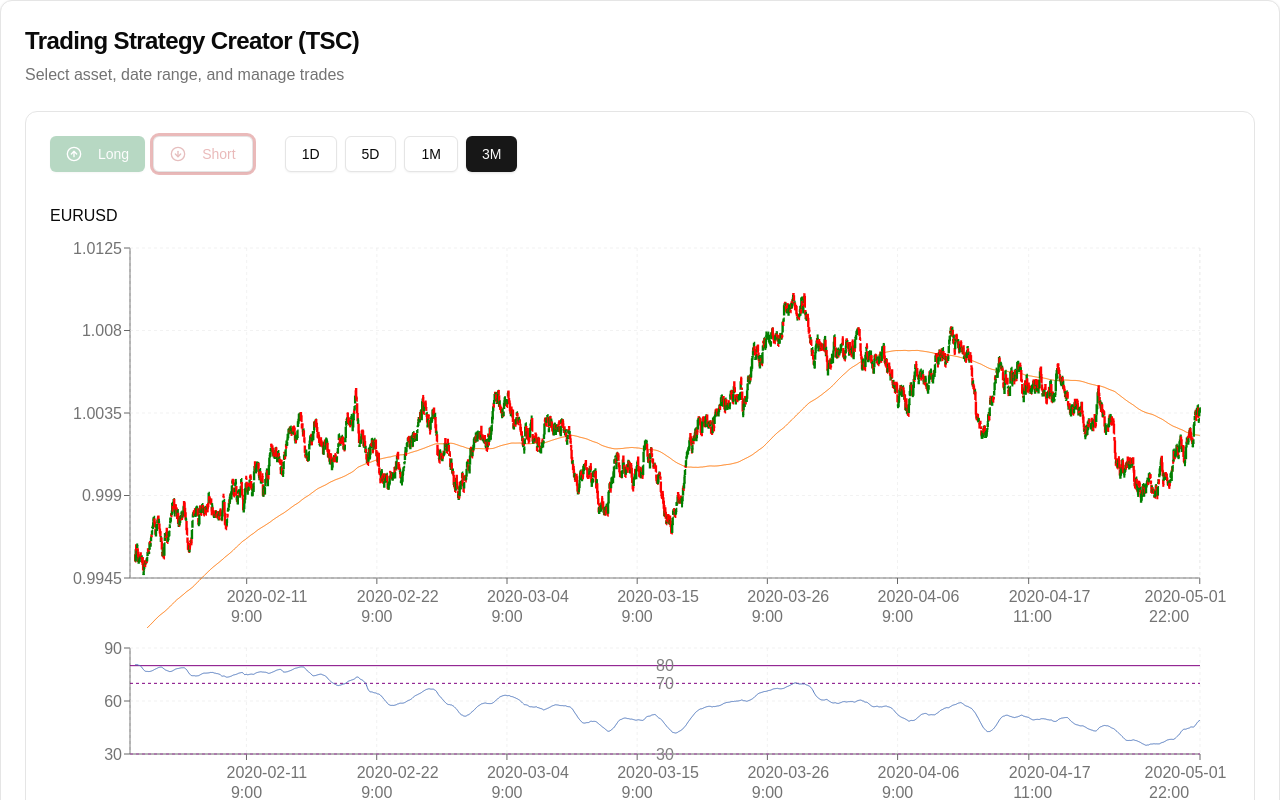
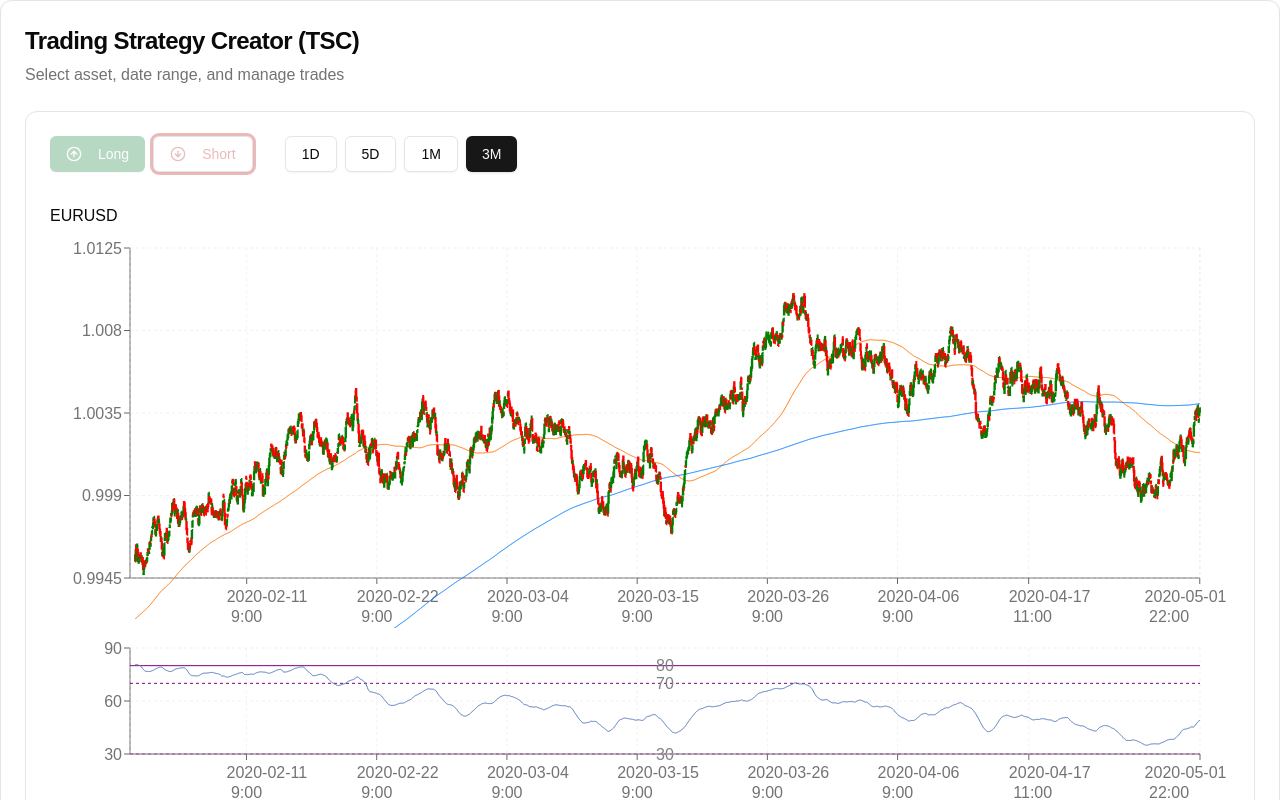
Before and after one commit to jkim1708/EvoTraderDemo, a Next.js app in the folder my-app/: page / in a window 1280 px wide. Shown: the top 800 px of the page. Built offline with nearby package versions, Linux system fonts and the light colour scheme.

Commit message:
adds second sma

```diff
--- a/my-app/components/enhanced-trading-asset-viewer.tsx
+++ b/my-app/components/enhanced-trading-asset-viewer.tsx
@@ -159,6 +159,7 @@ const EnhancedTradingAssetViewer = observer(() => {
                 lowHigh: [number, number],
                 openClose: [string, string],
                 movingAverage: string,
+                movingAverage50: string,
                 rsi: string
             }[] = [];
 
@@ -172,6 +173,7 @@ const EnhancedTradingAssetViewer = observer(() => {
                 lowHigh: [number, number],
                 openClose: [number, number],
                 movingAverage: string,
+                movingAverage50: string,
                 rsi: string
             }[] = [];
             let currentStartTime: Date | null = null;
@@ -204,6 +206,7 @@ const EnhancedTradingAssetViewer = observer(() => {
                         lowHigh: [low, high],
                         openClose: [open, close],
                         movingAverage: '',
+                        movingAverage50: '',
                         rsi: ''
                     });
 
@@ -258,17 +261,33 @@ const EnhancedTradingAssetViewer = observer(() => {
     }
 
     function attachMovingAverageData(data: CandleStickChart[]): CandleStickChart[] {
+            //SMA period
+
         data.map((tickData, index) => {
-            const movingAverage = data.slice(Math.max(0, index - (14*24)), index)
+            const movingAverage = data.slice(Math.max(0, index - (10*24)), index)
                     .reduce((acc, tickData) => {
                         return acc + parseFloat(tickData.close);
                     }, 0)
 
-                / (14*24);
-            if (index < (14*24)) {
+                / (10*24);
+            if (index < (10*24)) {
                 tickData['movingAverage'] = tickData.close;
             } else {
                 tickData['movingAverage'] = movingAverage.toString();
+            }
+        });
+
+        data.map((tickData, index) => {
+            const movingAverage = data.slice(Math.max(0, index - (50*24)), index)
+                    .reduce((acc, tickData) => {
+                        return acc + parseFloat(tickData.close);
+                    }, 0)
+
+                / (50*24);
+            if (index < (50*24)) {
+                tickData['movingAverage50'] = tickData.close;
+            } else {
+                tickData['movingAverage50'] = movingAverage.toString();
             }
         });
 
--- a/my-app/components/ui/candleStickChart.tsx
+++ b/my-app/components/ui/candleStickChart.tsx
@@ -99,6 +99,7 @@ type CandleStickChart = {
     close: string,
     ts: string,
     movingAverage: string,
+    movingAverage50: string,
     rsi: string,
 };
 
@@ -422,6 +423,7 @@ const CandleStickChart =
                                 <YAxis yAxisId="1" dataKey="lowHigh" domain={['auto', 'auto']} allowDecimals={true}/>
                                 <CartesianGrid strokeDasharray="3 3"/>
                                 <Line type="monotone" dataKey="movingAverage" yAxisId="1" stroke="#ff7300" dot={false}/>
+                                <Line type="monotone" dataKey="movingAverage50" yAxisId="1" stroke="#007AFF" dot={false}/>
                                 <Bar
                                     yAxisId="1"
                                     dataKey="openClose"
--- a/my-app/components/ui/candleStickChartDialog.tsx
+++ b/my-app/components/ui/candleStickChartDialog.tsx
@@ -118,6 +118,7 @@ interface CandleStickChartAnalyze {
     close: string,
     ts: string,
     movingAverage: string,
+    movingAverage50: string,
     rsi: string,
 }
 
@@ -144,10 +145,11 @@ const prepareData = (data: CandleStickChart[]): {
     lowHigh: [number, number],
     openClose: [number, number],
     movingAverage: string,
+    movingAverage50: string,
     rsi: string,
     trade: Trade | null,
 } [] => {
-    return data.map(({open, close, low, high, ts, movingAverage, rsi}, index) => {
+    return data.map(({open, close, low, high, ts, movingAverage, movingAverage50, rsi}, index) => {
         return {
             index,
             ts,
@@ -158,6 +160,7 @@ const prepareData = (data: CandleStickChart[]): {
             lowHigh: [parseFloat(low), parseFloat(high)] as [number, number],
             openClose: [parseFloat(open), parseFloat(close)] as [number, number],
             movingAverage: movingAverage,
+            movingAverage50: movingAverage50,
             rsi: rsi,
             trade: null,
         };
--- a/my-app/utils.ts
+++ b/my-app/utils.ts
@@ -108,6 +108,7 @@ export function transformToCandleStickSeries(tickData: {
         const lowHigh = [low, high];
         const openClose = [open, close];
         const movingAverage = '';
+        const movingAverage50 = '';
         const rsi = '';
 
         return {
@@ -119,6 +120,7 @@ export function transformToCandleStickSeries(tickData: {
             lowHigh,
             openClose,
             movingAverage,
+            movingAverage50,
             rsi
         };
     });
```
